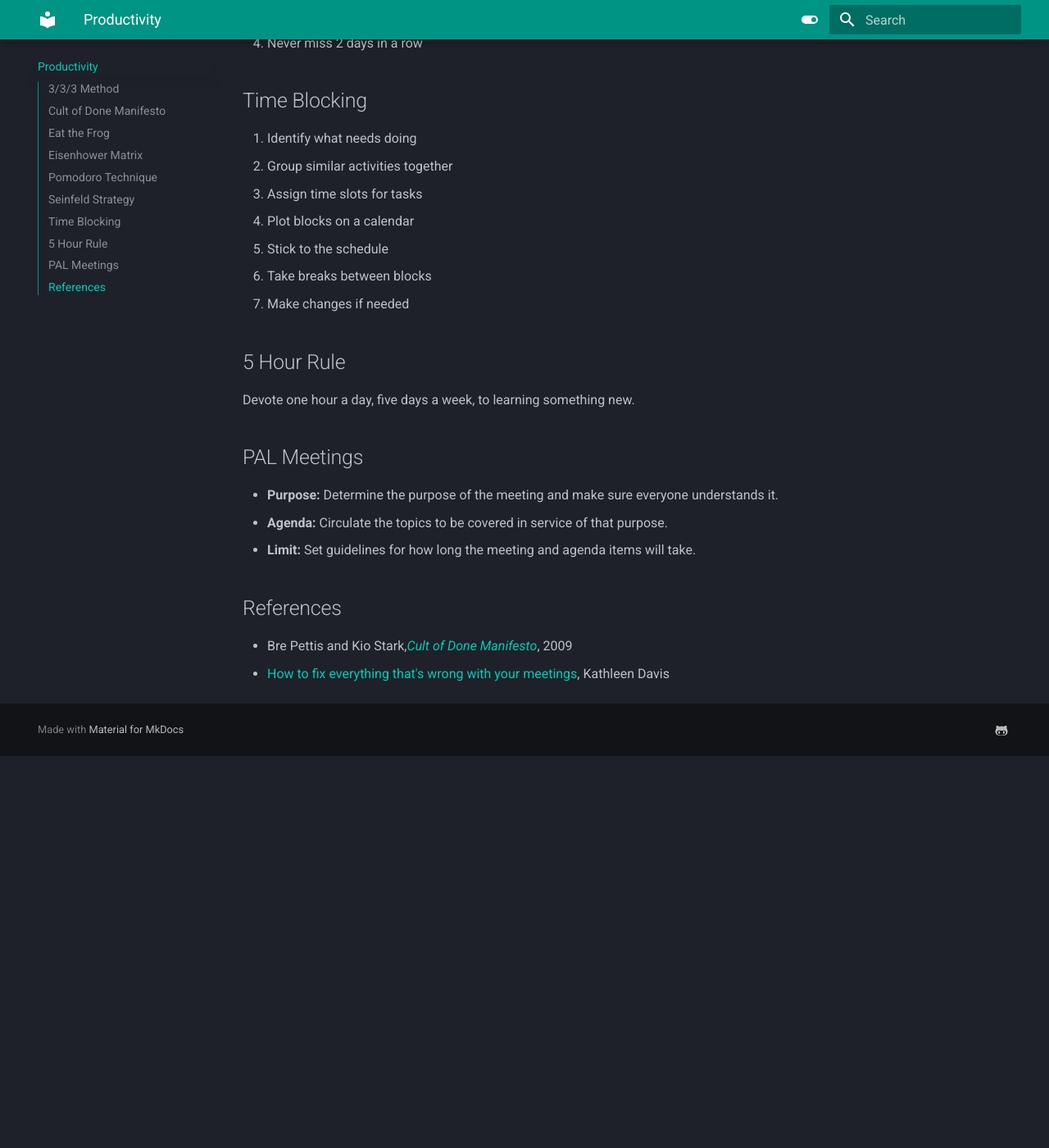
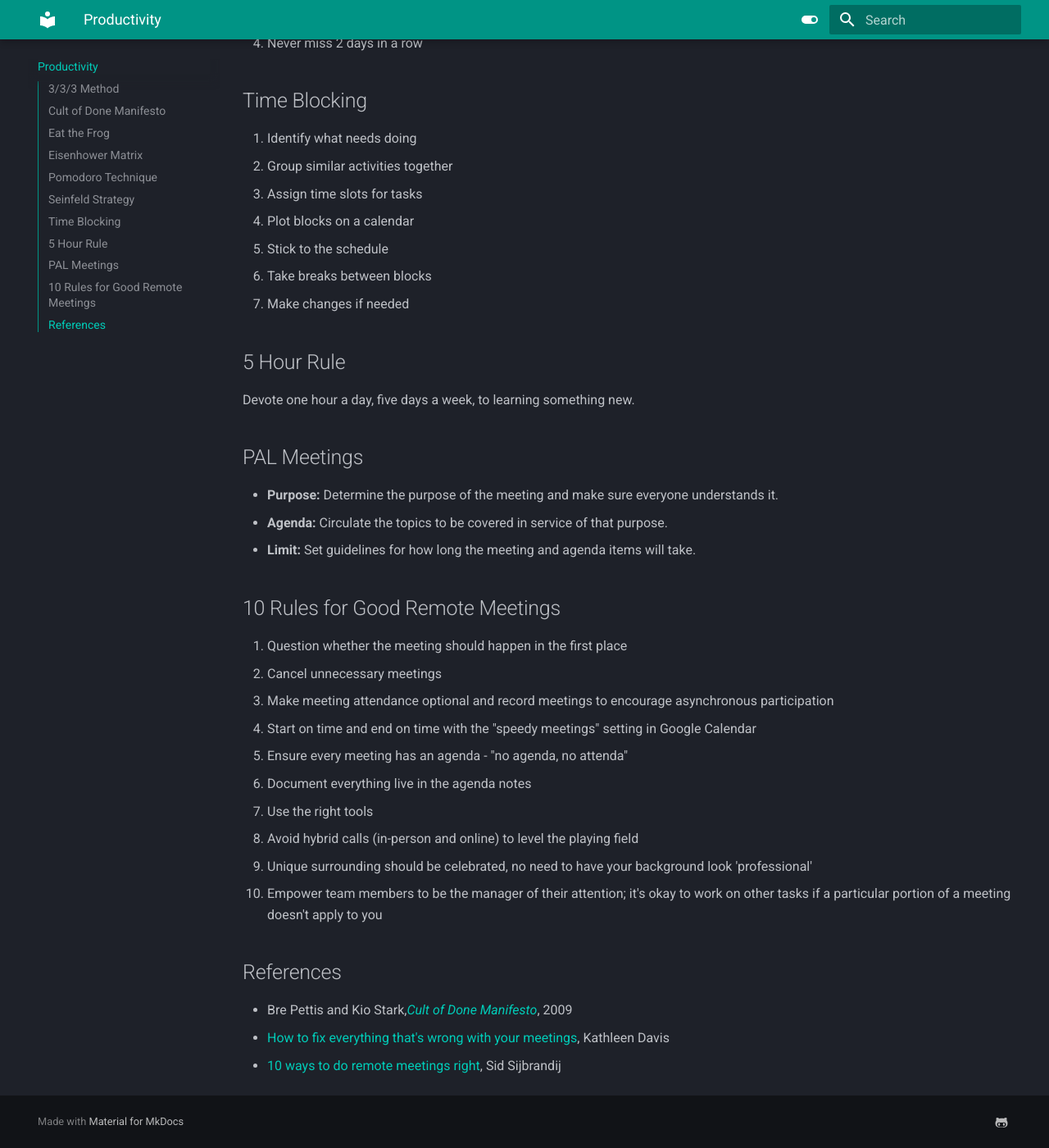
Before and after one commit to kieran-ryan/leabhar-cliste, an MkDocs documentation site: the page built from docs/productivity.md, in a window 1280 px wide and 1400 px high, scrolled down 2140 px. Shown: the whole window at 82% size. Built offline with MkDocs 1.6.1 and Material for MkDocs 9.7.7, drawn with Linux system fonts in a browser that asks for light colours; before the commit the page ends 3062 px from its top, so only the background shows below that.

Commit message:
10 rules for good remote meetings

```diff
--- a/docs/productivity.md
+++ b/docs/productivity.md
@@ -77,7 +77,21 @@ Devote one hour a day, five days a week, to learning something new.
 - **Agenda:** Circulate the topics to be covered in service of that purpose.
 - **Limit:** Set guidelines for how long the meeting and agenda items will take.
 
+## 10 Rules for Good Remote Meetings
+
+1. Question whether the meeting should happen in the first place
+2. Cancel unnecessary meetings
+3. Make meeting attendance optional and record meetings to encourage asynchronous participation
+4. Start on time and end on time with the "speedy meetings" setting in Google Calendar
+5. Ensure every meeting has an agenda - "no agenda, no attenda"
+6. Document everything live in the agenda notes
+7. Use the right tools
+8. Avoid hybrid calls (in-person and online) to level the playing field
+9. Unique surrounding should be celebrated, no need to have your background look 'professional'
+10. Empower team members to be the manager of their attention; it's okay to work on other tasks if a particular portion of a meeting doesn't apply to you
+
 ## References
 
 - Bre Pettis and Kio Stark,[_Cult of Done Manifesto_](http://brepettis.com/work-avenue#/cultofdone/), 2009
 - [How to fix everything that's wrong with your meetings](https://www.fastcompany.com/90977309/how-fix-everything-thats-wrong-with-meetings?trk=feed_main-feed-card_feed-article-content), Kathleen Davis
+- [10 ways to do remote meetings right](https://www.linkedin.com/feed/update/urn:li:activity:7156783152638660608/), Sid Sijbrandij
```
